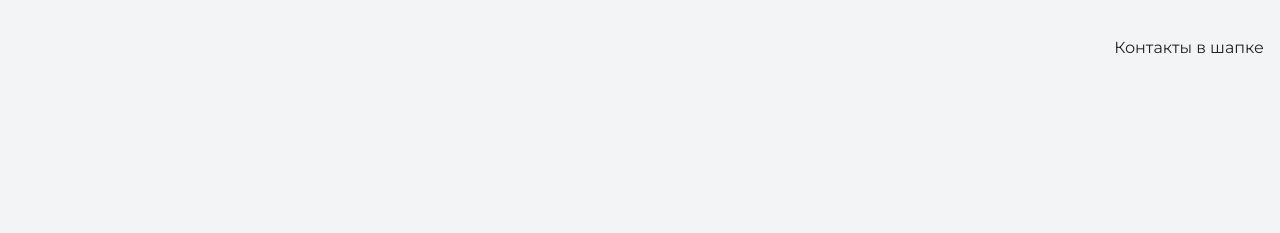
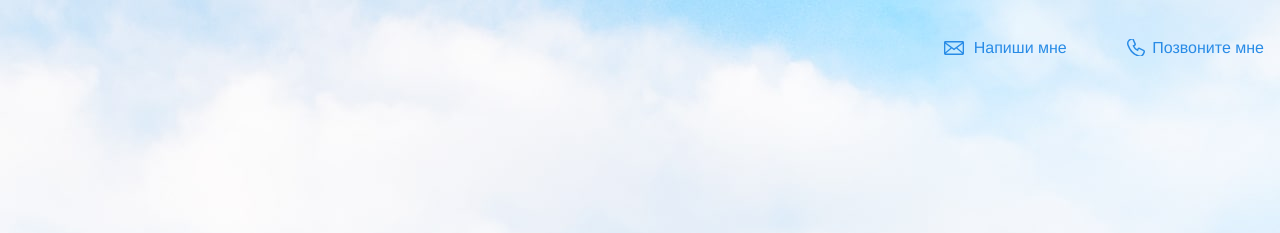
Before and after one commit to Nastya1101/8claass, a plain HTML site: page index.html in a window 1280 px wide. Shown: the top 233 px of the page. Drawn offline with nearby package versions, Linux system fonts and the light colour scheme; files whose address does not match are found by name.

Commit message:
подгрузили фон, значки и сссылки в шапку

```diff
--- a/index.html
+++ b/index.html
@@ -3,15 +3,16 @@
   <head>
     <meta charset="UTF-8">
     <link rel="stylesheet" href="style.css">
-    <link href="https://fonts.googleapis.com/css?family=Montserrat:400,500,700|Old+Standard+TT&display=swap&subset=cyrillic" rel="stylesheet">
     <title>Портфолио Junior верстальщика</title>
   </head>
 
   <body>
     <header class="page-header">
       <div class="container">
-      Контакты в шапке
-      </div>
+        <a class="header-email" href="mailto:Akuzmina@sk.ru">Напиши мне</a>
+        <a class="header-phone" href="tel:+7 9853894660">Позвоните мне</a>
+
+    </div>
     </header>
 
     <section class="hero-image">
@@ -28,11 +29,12 @@
       <p>Текст с парой слов о себе.</p>
       <h3>Чем могу быть полезен</h3>
       <p>Текст о том, чем могу быть полезен.</p>
-      </div>
+     </div>
     </section>
 
     <section class="portfolio">
       <div class="container">
+
       <h2 class="subheading">Мои работы</h2>
 
       <h3>Магазин товаров для дома</h3>
@@ -40,7 +42,7 @@
 
       <h3>Блог начинающего верстальщика</h3>
       <p>Статический блог про обучение HTML и CSS.</p>
-    </div>
+      </div>
     </section>
 
     <footer class="page-footer">
```
Also changed, not shown: hero-bg.jpg (added), icon-email-header.svg (added), icon-phone-header.svg (added).
